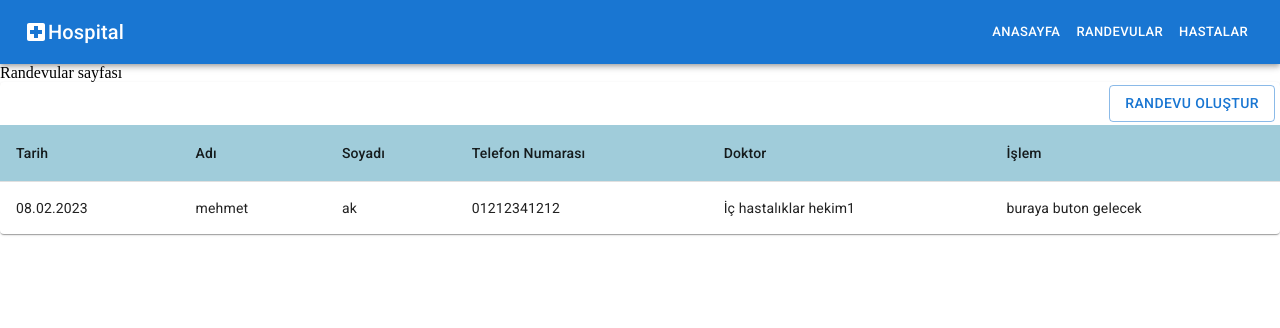
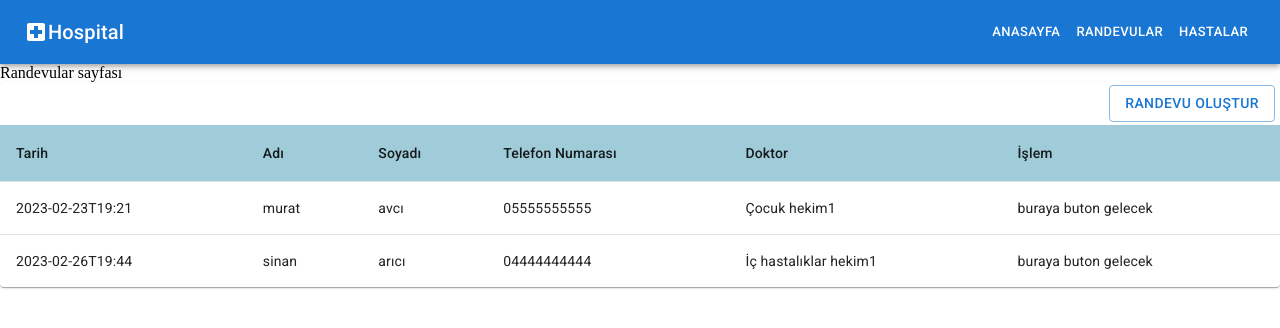
Before and after one commit to muratavci05/reactjs_hospital-automation-app, a React (Create React App) app: page /appointments in a window 1280 px wide. Shown: the top 328 px of the page. Built offline with nearby package versions, Linux system fonts and the light colour scheme; data requests are answered from the project's data file.

Commit message:
Hasta randevu oluşturma

```diff
--- a/db.json
+++ b/db.json
@@ -1,37 +1,58 @@
 {
   "randevular": [
     {
-      "id": "1",
-      "date": "08.02.2023",
-      "hastaId": "1676156764836",
-      "doctorId": "3"
-    }
-  ],
-
-  "hastalar": [
-    {
-      "id": "1676156764836",
-      "name": "mehmet",
-      "surname": "ak",
-      "phone": "01212341212",
-      "transactionsIds": [
-        "1676156764829"
-      ],
-      "doctor": "İç hastalıklar hekim1"
+      "id": "1676737326538",
+      "date": "2023-02-23T19:21",
+      "hastaId": "1676738045777",
+      "doctor": "Çocuk hekim1"
     },
     {
-      "id": "1676292072044",
-      "name": "orcun",
-      "surname": "deli",
-      "phone": "01112121111",
-      "transactionsIds": [
-        "1676292072035"
-      ],
+      "id": "1676738665771",
+      "date": "2023-02-26T19:44",
+      "hastaId": "1676738086093",
       "doctor": "İç hastalıklar hekim1"
     }
   ],
-
-
+  "hastalar": [
+    {
+      "id": "1676738045777",
+      "name": "murat",
+      "surname": "avcı",
+      "phone": "05555555555",
+      "transactionsIds": [
+        "1676738045749"
+      ],
+      "doctor": "dahiliye hekim2"
+    },
+    {
+      "id": "1676738086093",
+      "name": "sinan",
+      "surname": "arıcı",
+      "phone": "04444444444",
+      "transactionsIds": [
+        "1676738086086",
+        "1676738665772"
+      ],
+      "doctor": "dahiliye hekim1"
+    }
+  ],
+  "islemler": [
+    {
+      "id": "1",
+      "discomfort": "corona",
+      "treatmentApplied": "7 gun hastane yatış,istiharat",
+      "prescriptions": [
+        "parol,vitaminD,vitaminC"
+      ],
+      "doctorId": "3"
+    },
+    {
+      "id": "1676738665772",
+      "discomfort": "üşütme",
+      "treatmentApplied": "",
+      "prescriptions": []
+    }
+  ],
   "doktorlar_dahiliye": [
     {
       "id": "1",
@@ -85,39 +106,5 @@
       "id": "4",
       "fullname": "Çocuk hekim1"
     }
-  ],
-
-
-  "islemler": [
-    {
-      "id": "1",
-      "discomfort": "corona",
-      "treatmentApplied": "7 gun hastane yatış,istiharat",
-      "prescriptions": [
-        "parol,vitaminD,vitaminC"
-      ]
-    },
-    {
-      "id": "2",
-      "discomfort": "eklem ağrısı",
-      "treatmentApplied": "ayakta tedavi",
-      "prescriptions": [
-        "minoset",
-        "voltaren",
-        "vitaminB"
-      ]
-    },
-    {
-      "id": "1676157512527",
-      "discomfort": "",
-      "treatmentApplied": "",
-      "prescriptions": []
-    },
-    {
-      "id": "1676292072035",
-      "discomfort": "",
-      "treatmentApplied": "",
-      "prescriptions": []
-    }
   ]
 }
--- a/src/components/appointments/AddAppointment-Form.jsx
+++ b/src/components/appointments/AddAppointment-Form.jsx
@@ -1,8 +1,9 @@
-import * as React from "react";
+import React,{useState,useEffect} from "react";
 import axios from "axios";
+import { useNavigate } from "react-router-dom";
 import TextField from "@mui/material/TextField";
 import Stack from "@mui/material/Stack";
-import { Button } from "@mui/material";
+import { Button, MenuItem } from "@mui/material";
 import Box from "@mui/material/Box";
 
 import InputLabel from "@mui/material/InputLabel";
@@ -10,8 +11,7 @@ import FormControl from "@mui/material/FormControl";
 import Select from "@mui/material/Select";
 
 import "./style.css";
-import { useState } from "react";
-import { useEffect } from "react";
+
 
 function RedBar() {
   return (
@@ -24,7 +24,9 @@ function RedBar() {
 }
 
 const AppointmentForm = (props) => {
-  const [date, setDate] = useState(new Date());
+
+  const navigate = useNavigate();
+  const [date, setDate] = useState("");
   const [phone, setPhone] = useState("");
   const [name, setName] = useState("");
   const [surname, setSurname] = useState("");
@@ -42,13 +44,21 @@ const AppointmentForm = (props) => {
       .then((res) => {
         //console.log("Randevular İçinde Hastalar",res.data)
         setPatients(res.data);
+        axios
+          .get("http://localhost:3004/doktorlar_dahiliye")
+          .then((resDoctors) => {
+            //console.log("listDoctor",resDoctors)
+            setDoctors(resDoctors.data);
+          })
+          .catch((err) => console.log(err));
       })
+
       .catch((err) => {
         console.log(err);
       });
   }, []);
 
-  if (patients === null) {
+  if (patients === null || doctors === null) {
     return (
       <div>
         <h3>Loading...</h3>
@@ -58,7 +68,56 @@ const AppointmentForm = (props) => {
 
   const handleSubmit = (event) => {
     event.preventDefault();
-    console.log(date);
+    //console.log("handlesubmit",date);
+
+    if (date === "" || phone === "" || name === "" || surname === "" || discomfort === "" || doctor === ""){
+      alert("Bütün Alanları Girmek Zorunludur");
+      return;
+    }
+
+    if(phone.length !== 11){
+      alert("Telefon Numarasını 11 Haneli Girmeniz Gerekiyor")
+    }
+
+    if(hasPatient){
+      const newAppointment ={
+        id:String(new Date().getTime()),
+        date: date,
+        hastaId: hasPatient.id,
+        doctor:doctor,
+
+      }
+
+      const newTransactions = {
+        id:String(new Date().getTime()+1),
+        discomfort: discomfort,
+        treatmentApplied: "",
+        prescriptions: [],
+      }
+
+      const updatePatient = {
+        ...hasPatient,
+        transactionsIds: [...hasPatient.transactionsIds, newTransactions.id],
+
+
+      }
+      axios
+        .post("http://localhost:3004/randevular",newAppointment)
+        .then((res)=>{console.log("randevu kayıt",res)})
+        .catch((err)=>{console.log(err)})
+      axios
+        .post("http://localhost:3004/islemler",newTransactions)
+        .then((res)=>{console.log("randevu işlemler kayıt",res)})
+        .catch((err)=>{console.log(err)})
+      axios
+        .put(`http://localhost:3004/hastalar/${hasPatient.id}`,updatePatient)
+        .then((res)=>{console.log("güncellenmiş randevulu hasta",res)})
+        .catch((err)=>{console.log(err)})
+
+        navigate("/appointments")
+
+    }
+
   };
 
   const handlePhoneChange = (event) => {
@@ -71,14 +130,11 @@ const AppointmentForm = (props) => {
     if (searchPatient !== undefined) {
       setName(searchPatient.name);
       setSurname(searchPatient.surname);
-      setHasPatient(true)
-    }
-
-    else {
-      setName("")
-      setSurname("")
-      setHasPatient(false)
-
+      setHasPatient(searchPatient);
+    } else {
+      setName("");
+      setSurname("");
+      setHasPatient(false);
     }
   };
 
@@ -155,13 +211,15 @@ const AppointmentForm = (props) => {
               value={doctor}
               onChange={(event) => setDoctor(event.target.value)}
             >
-              {/* {doctors.map((selectDoctor) => {
+              {doctors.map((selectDoctor) => {
                 return (
-                  <MenuItem key={selectDoctor.id} value={selectDoctor.fullname}>
+                  <MenuItem
+                  key={selectDoctor.id}
+                  value={selectDoctor.fullname}>
                     {selectDoctor.fullname}
                   </MenuItem>
                 );
-              })} */}
+              })}
             </Select>
           </FormControl>
 
--- a/src/components/appointments/AppointmentData.jsx
+++ b/src/components/appointments/AppointmentData.jsx
@@ -27,7 +27,6 @@ export default function BasicTable() {
           .get("http://localhost:3004/hastalar")
           .then((resHastalar) => {
             setHastalar(resHastalar.data);
-            //console.log("hastalar randevu",resHastalar.data)
             axios
               .get("http://localhost:3004/doktorlar_dahiliye")
               .then((resDoktorlar) => {
@@ -84,7 +83,7 @@ export default function BasicTable() {
               (hasta) => hasta.id === randevu.hastaId
             );
             const secilenDoktor = doktorlar.find(
-              (doktor) => doktor.id === randevu.doctorId
+              (doktor) => doktor.fullname === randevu.doctor
             );
             return (
               <TableRow
--- a/src/components/patients/AddPatient-Form.jsx
+++ b/src/components/patients/AddPatient-Form.jsx
@@ -42,9 +42,9 @@ const AddPatientForm = () => {
   useEffect(() => {
     axios
       .get("http://localhost:3004/hastalar")
-      .then((resPatients) => {
-        //console.log("hastalar", rePatients);
-        setPatients(resPatients.data);
+      .then((res) => {
+        //console.log("hastalar", res);
+        setPatients(res.data);
       })
       .catch((err) => console.log(err));
     axios
@@ -67,8 +67,6 @@ const AddPatientForm = () => {
       alert("Telefon Numarası 11 Haneli Olmalıdır");
       return;
     }
-
-
     //console.log("yeni hasta", newPatient);
 
     //aynı telefon numarasına ait olan hastanın tekrardan kayıt altına alınmaması için
```
